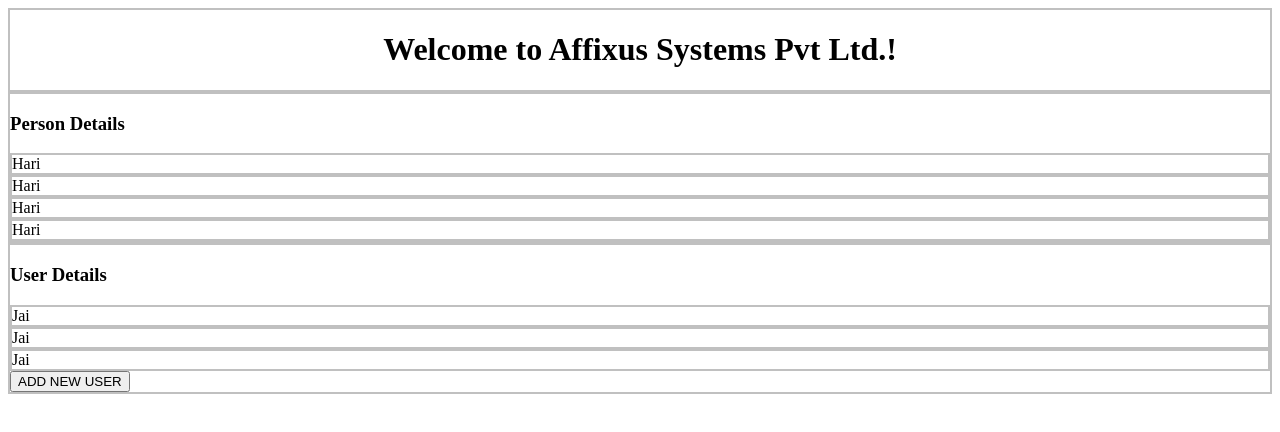
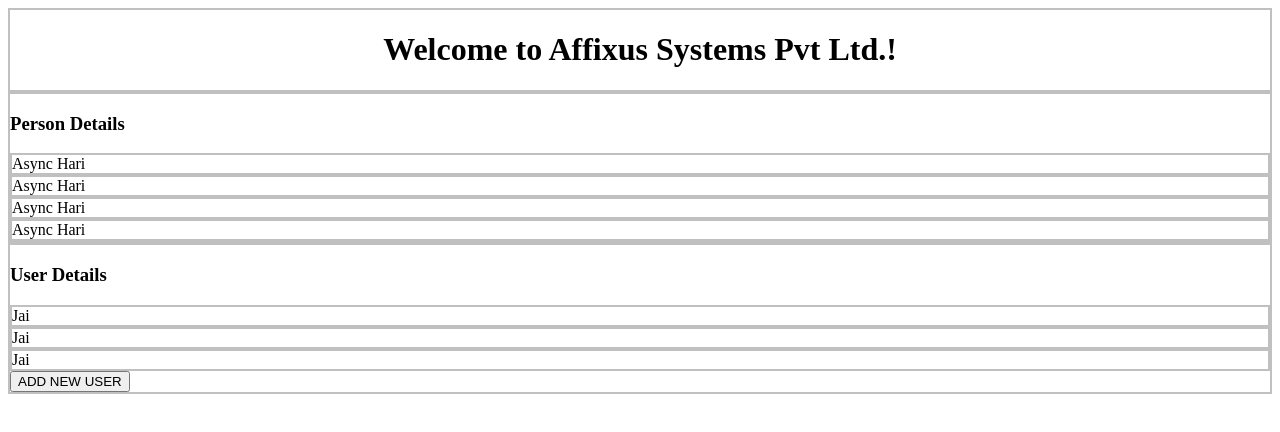
Before and after one commit to mean-js/hello-angular2, an Angular app: page / in a window 1280 px wide. Shown: the top 432 px of the page. Built offline with nearby package versions, Linux system fonts and the light colour scheme.

Commit message:
promise introduced.

```diff
--- a/src/app/app.component.ts
+++ b/src/app/app.component.ts
@@ -1,4 +1,4 @@
-import { Component } from '@angular/core';
+import { Component, OnInit } from '@angular/core';
 
 import {Person} from './datamodel/person';
 import {User} from './datamodel/user';
@@ -10,12 +10,24 @@
   templateUrl: './app.component.html',
   styleUrls: ['./app.component.css']
 })
-export class AppComponent {
+export class AppComponent implements OnInit {
   constructor(private personService: PersonService, private userService: UserService) {}
 
-  title = 'Affixus Systems Pvt Ltd.';
-  userList: User[] = this.userService.getUsers();
-  personList: Person[] = this.personService.getPersons();
+  title = '';
+  userList: User[] = [];
+  personList: Person[] = [];
+
+  ngOnInit() {
+    this.title = 'Affixus Systems Pvt Ltd.';
+    this.userList = this.userService.getUsers();
+
+    this.personService.getPersonsAsync()
+    .then((data: Person[]) => {
+        this.personList = data;
+    }).catch((err) => {
+        console.log(err);
+    });
+  }
 
   selectUser(user) {
     console.log(user);
--- a/src/app/dataservice/person.service.ts
+++ b/src/app/dataservice/person.service.ts
@@ -3,7 +3,6 @@
 
 @Injectable()
 export class PersonService {
-
   constructor() { }
 
   getPersons(): Person[] {
@@ -17,4 +16,19 @@
     return personList;
   }
 
+  getPersonsAsync(): Promise<Person[]> {
+    return new Promise((resolve, reject) => {
+      setTimeout(() => {
+        const personList: Person[] = [];
+
+        personList.push(new Person('Async Hari', 2, 'K.Nagar'));
+        personList.push(new Person('Async Hari', 2, 'K.Nagar'));
+        personList.push(new Person('Async Hari', 2, 'K.Nagar'));
+        personList.push(new Person('Async Hari', 2, 'K.Nagar'));
+
+        resolve(personList);
+      }, 2000);
+    });
+  }
+
 }
--- a/src/app/dataservice/user.service.ts
+++ b/src/app/dataservice/user.service.ts
@@ -4,7 +4,7 @@
 
 @Injectable()
 export class UserService {
-  userList = [];
+  userList: User[] = [];
 
   constructor() { }
 
```
